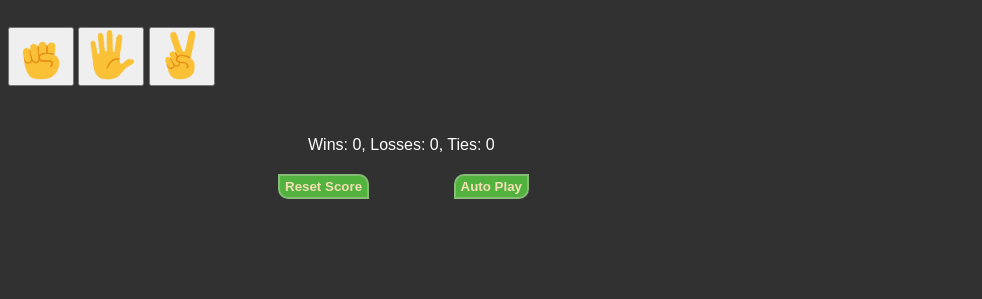
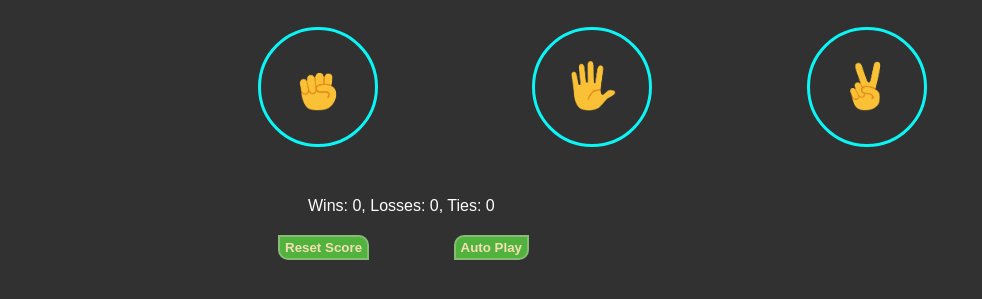
Before and after one commit to Blackcode060/black, a plain HTML site: page index.html in a window 1280 px wide. Shown: the part 67-366 px from the top of the page, without its empty margins (0-982 px from the left). Drawn offline with Linux system fonts and the light colour scheme.

Commit message:
Update index.html

```diff
--- a/index.html
+++ b/index.html
@@ -3,26 +3,25 @@
   <head>
     <title>Rock Paper Scissors</title>
     <link rel="stylesheet" href="Rock paper scissors.css">
-    <link rel="icon" href="" type="image/x-icon">
   </head>
   <body>
     <p class="title">Rock Paper Scissors</p>
 
     <button onclick="
       makeMove('rock');
-    " class="move-button">
+    " class="move-button1">
       <img class="move-icon" src="images/rock-emoji.png">
     </button>
 
     <button onclick="
       makeMove('paper');
-    " class="move-button">
+    " class="move-button2">
       <img class="move-icon" src="images/paper-emoji.png">
     </button>
 
     <button onclick="
       makeMove('scissors');
-    " class="move-button">
+    " class="move-button3">
       <img class="move-icon" src="images/scissors-emoji.png">
     </button>
 
```
